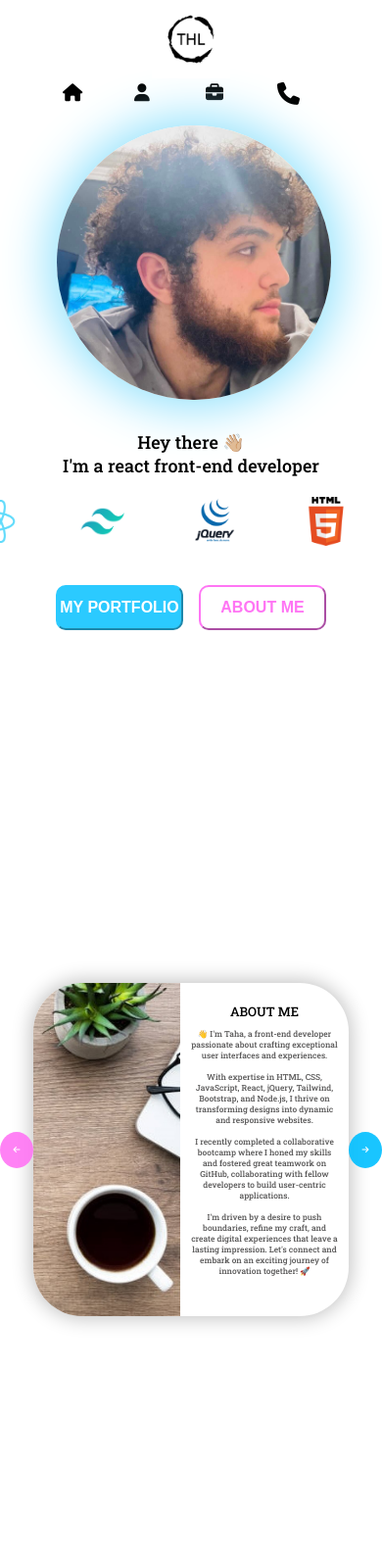
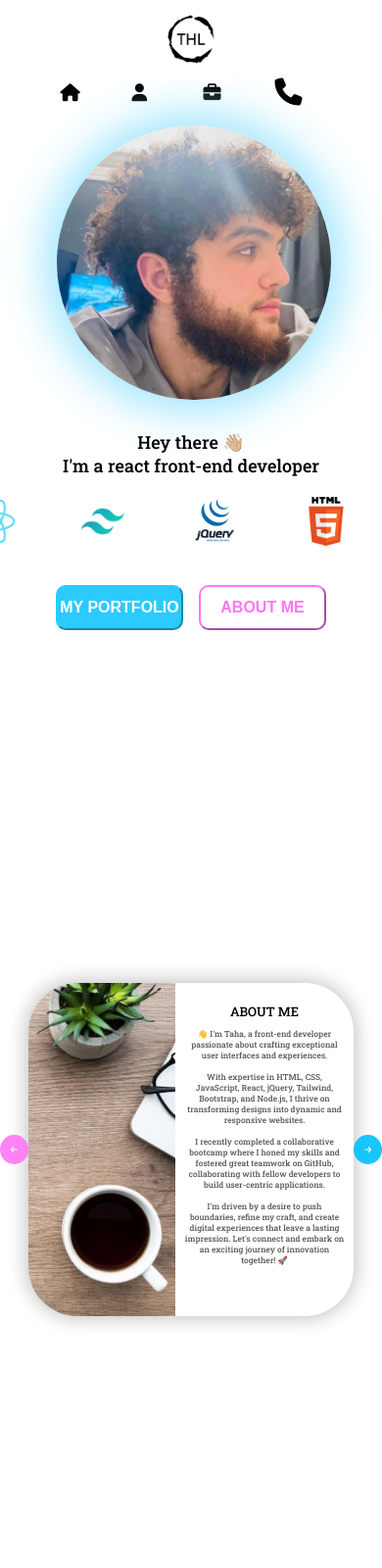
Before and after one commit to TahaHL/IT-Carreer-Switch-Portfolio, a plain HTML site: page index.html in a window 390 px wide. Shown: the top 1600 px of the page at 98% size. Drawn offline with Linux system fonts and the light colour scheme.

Commit message:
fixing issues with phone icon

```diff
--- a/style.css
+++ b/style.css
@@ -766,12 +766,16 @@ a{
         gap: 50px;
         top: -70px;
     }
-    .fa-house, .fa-user, .fa-briefcase, .fa-phone{
+    .fa-house, .fa-user, .fa-briefcase, #phone1{
         font-size: 18px;
         width: 23px;
         height: 23px;
     }
-    .fa-phone{
+    #phone1{
+        top: 0;
+        margin-right: 0;
+    }
+    #phone2{
         font-size: 23px;
     }
     .logo-container{
@@ -938,12 +942,16 @@ a{
         gap: 50px;
         top: -70px;
     }
-    .fa-house, .fa-user, .fa-briefcase, .fa-phone{
+    .fa-house, .fa-user, .fa-briefcase, #phone1{
         font-size: 18px;
         width: 23px;
         height: 23px;
     }
-    .fa-phone{
+    #phone1{
+        top: 0;
+        margin-right: 0;
+    }
+    #phone2{
         font-size: 23px;
     }
     .logo-container{
@@ -971,7 +979,8 @@ a{
     }
     .about-container button{
         padding: 0;
-        height: 37px;
+        height: 30px;
+        width: 30px;
         margin: auto;
         font-size: 8px;
     }
```
